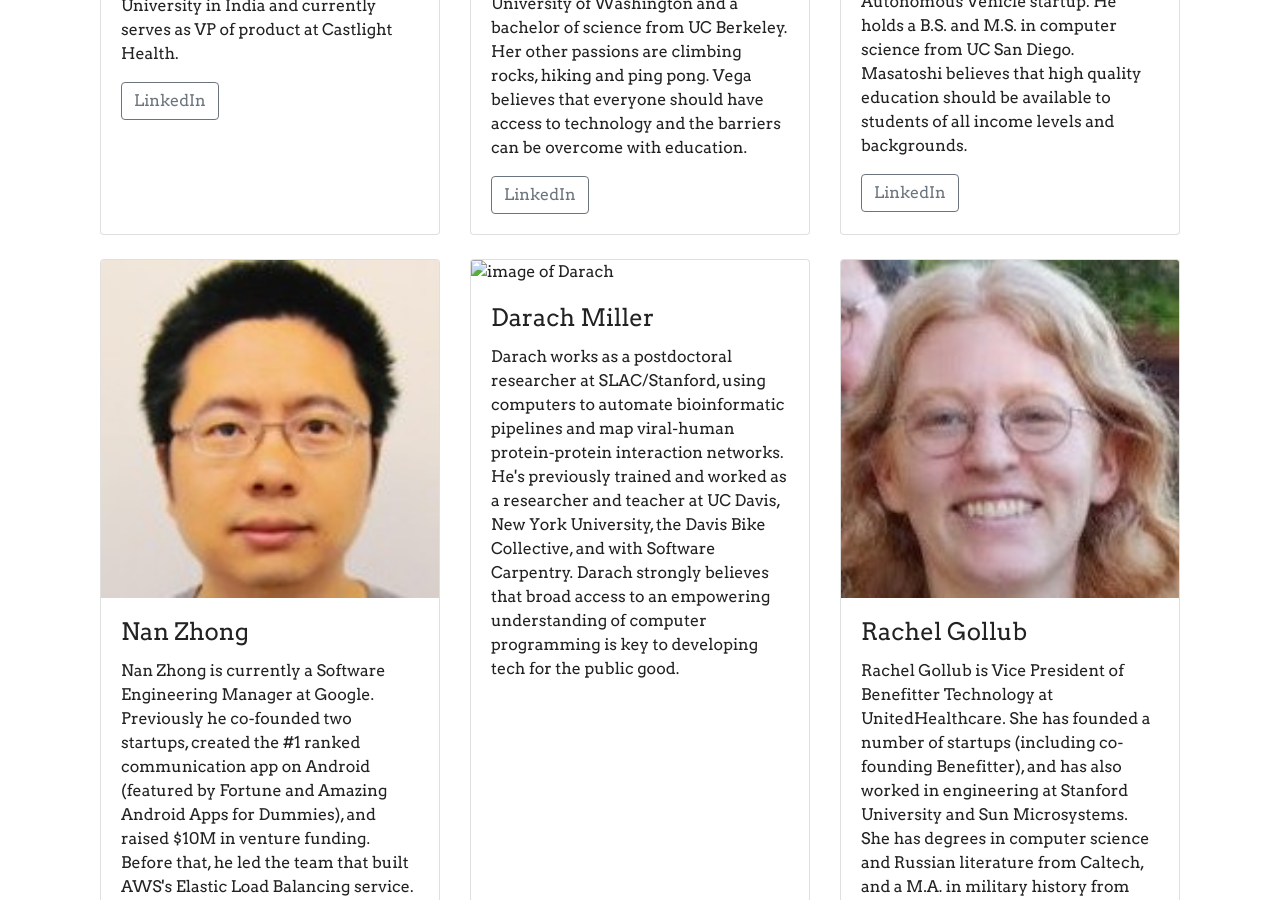
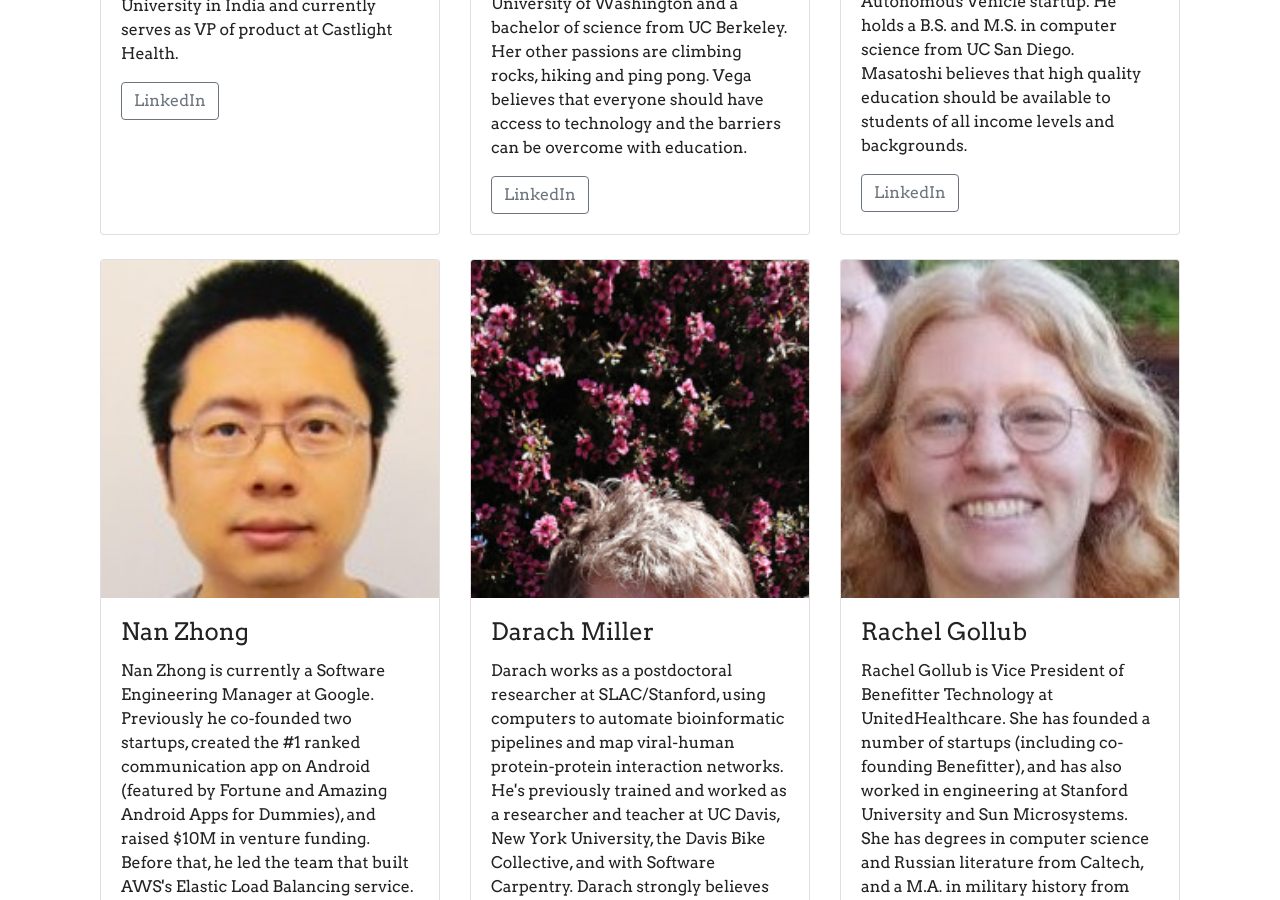
Before and after one commit to qpwoeirut/OpenBrackets-website, a Jekyll site: the page built from about.html, in a window 1280 px wide and 900 px high, scrolled down 5653 px. Built offline with Jekyll 4.4.1, drawn with Linux system fonts in a browser that asks for light colours.

Commit message:
Update images, exclude images which aren't directly used

```diff
--- a/_config.yml
+++ b/_config.yml
@@ -1,2 +1,3 @@
 exclude:
   - .idea
+  - /images/*0.*
```
Also changed, not shown: images/darach.jpg (added), images/darach0.jpg (added).
